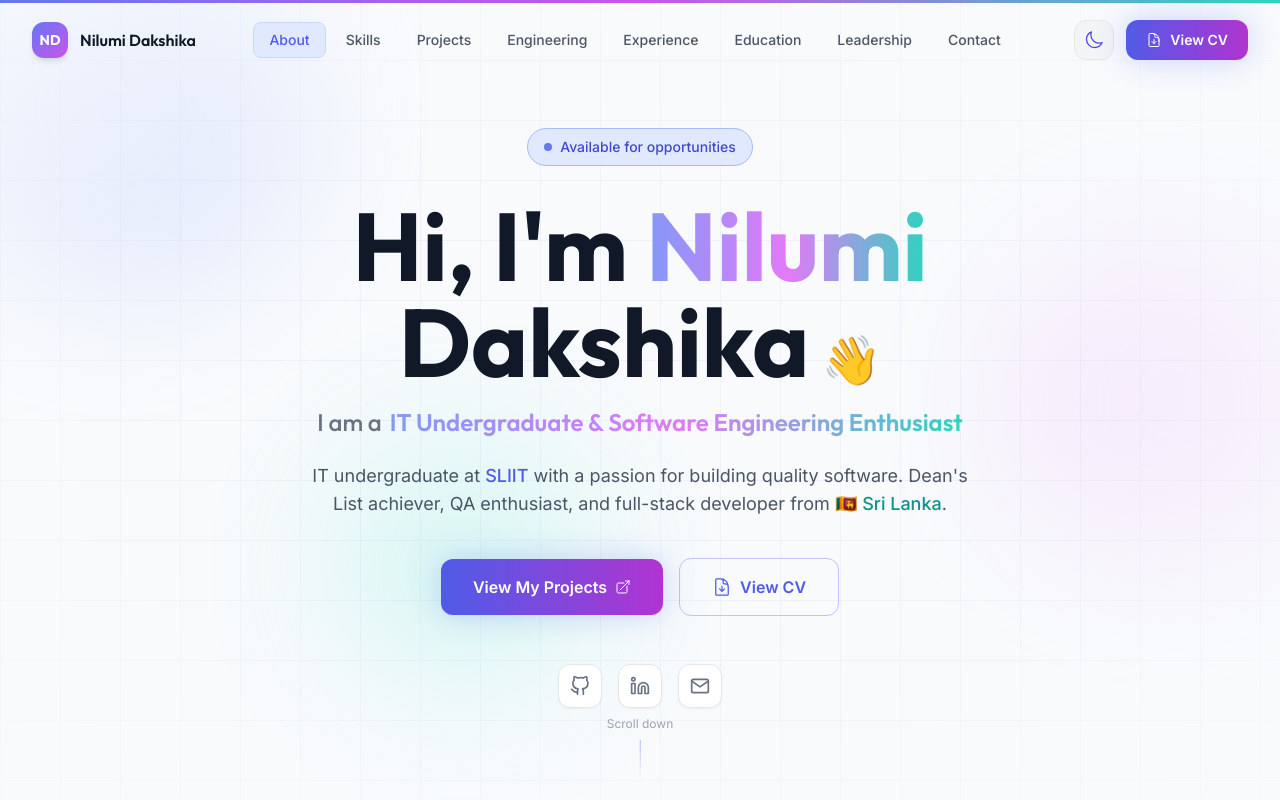
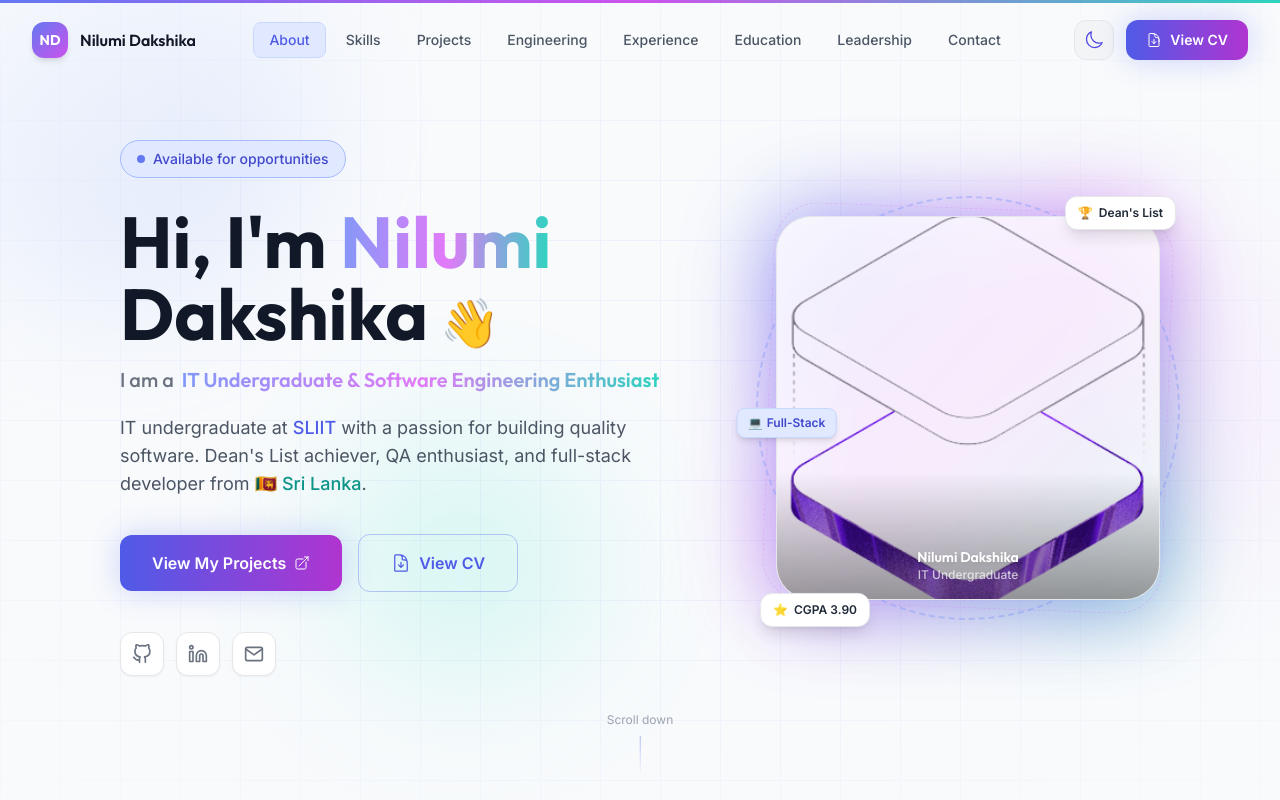
Before and after one commit to nilumi-d/Portfolio, a React (Vite) app: page / in a window 1280 px wide. Shown: the top 800 px of the page. Built offline with nearby package versions, Linux system fonts and the light colour scheme.

Commit message:
Add profile image to hero section

```diff
--- a/src/components/Hero.jsx
+++ b/src/components/Hero.jsx
@@ -2,6 +2,7 @@ import { motion } from 'framer-motion';
 import { ArrowTopRightOnSquareIcon, DocumentArrowDownIcon } from '@heroicons/react/24/outline';
 import { FiGithub, FiLinkedin, FiMail } from 'react-icons/fi';
 import { personal } from '../data/portfolioData';
+import heroImg from '../assets/hero.png';
 
 // Floating orb — adapts opacity per mode
 const FloatingOrb = ({ className, delay = 0 }) => (
@@ -18,9 +19,9 @@ export default function Hero() {
   };
 
   const socialLinks = [
-    { href: personal.github,          icon: FiGithub,   label: 'GitHub' },
-    { href: personal.linkedin,        icon: FiLinkedin, label: 'LinkedIn' },
-    { href: `mailto:${personal.email}`, icon: FiMail,   label: 'Email' },
+    { href: personal.github,            icon: FiGithub,   label: 'GitHub' },
+    { href: personal.linkedin,          icon: FiLinkedin, label: 'LinkedIn' },
+    { href: `mailto:${personal.email}`, icon: FiMail,     label: 'Email' },
   ];
 
   return (
@@ -31,7 +32,6 @@ export default function Hero() {
     >
       {/* ── Background layer ───────────────────────────────── */}
       <div className="absolute inset-0 pointer-events-none">
-        {/* Orbs — visible in dark, very subtle in light */}
         <FloatingOrb className="w-96 h-96 dark:bg-primary-700 bg-primary-300 dark:opacity-20 opacity-30 -top-20 -left-20" delay={0} />
         <FloatingOrb className="w-80 h-80 dark:bg-accent-700 bg-accent-300 dark:opacity-20 opacity-20 top-1/3 -right-10" delay={2} />
         <FloatingOrb className="w-64 h-64 dark:bg-teal-600 bg-teal-300 dark:opacity-15 opacity-20 bottom-20 left-1/4" delay={4} />
@@ -45,20 +45,22 @@ export default function Hero() {
             backgroundSize: '60px 60px',
           }}
         />
-
-        {/* Radial vignette — keeps text readable */}
         <div className="absolute inset-0 dark:bg-[radial-gradient(ellipse_at_center,transparent_40%,#080b14_100%)] bg-[radial-gradient(ellipse_at_center,transparent_40%,rgba(248,250,252,0.8)_100%)]" />
       </div>
 
       {/* ── Content ────────────────────────────────────────── */}
-      <div className="container-width section-padding flex flex-col items-center text-center relative z-10 pt-32 pb-24">
+      <div className="container-width section-padding relative z-10 pt-28 pb-24">
+        <div className="flex flex-col lg:flex-row items-center gap-14 lg:gap-20">
+
+          {/* ── LEFT: Text content ─────────────────────────── */}
+          <div className="flex-1 flex flex-col items-center lg:items-start text-center lg:text-left order-2 lg:order-1">
 
             {/* Status badge */}
             <motion.div
               initial={{ opacity: 0, y: 20 }}
               animate={{ opacity: 1, y: 0 }}
               transition={{ duration: 0.5 }}
-          className="inline-flex items-center gap-2 px-4 py-2 rounded-full mb-8
+              className="inline-flex items-center gap-2 px-4 py-2 rounded-full mb-7
                 dark:bg-primary-500/10 bg-primary-100 border dark:border-primary-500/20 border-primary-300
                 dark:text-primary-300 text-primary-700 text-sm font-medium"
             >
@@ -74,7 +76,7 @@ export default function Hero() {
               initial={{ opacity: 0, y: 30 }}
               animate={{ opacity: 1, y: 0 }}
               transition={{ duration: 0.7, delay: 0.1, ease: [0.22, 1, 0.36, 1] }}
-          className="font-display font-bold text-5xl sm:text-6xl md:text-7xl lg:text-8xl mb-4 leading-tight"
+              className="font-display font-bold text-5xl sm:text-6xl md:text-7xl mb-4 leading-tight"
             >
               <span className="dark:text-white text-gray-900">Hi, I'm </span>
               <span className="gradient-text">Nilumi</span>
@@ -95,7 +97,7 @@ export default function Hero() {
               initial={{ opacity: 0, y: 20 }}
               animate={{ opacity: 1, y: 0 }}
               transition={{ duration: 0.6, delay: 0.3 }}
-          className="mb-6 flex items-center gap-2 text-xl sm:text-2xl font-display font-medium"
+              className="mb-5 flex flex-wrap justify-center lg:justify-start items-center gap-2 text-lg sm:text-xl font-display font-medium"
             >
               <span className="dark:text-gray-400 text-gray-500">I am a</span>
               <span className="gradient-text font-semibold">IT Undergraduate &amp; Software Engineering Enthusiast</span>
@@ -106,7 +108,7 @@ export default function Hero() {
               initial={{ opacity: 0, y: 20 }}
               animate={{ opacity: 1, y: 0 }}
               transition={{ duration: 0.6, delay: 0.4 }}
-          className="max-w-2xl text-base sm:text-lg dark:text-gray-400 text-gray-600 leading-relaxed mb-10"
+              className="max-w-xl text-base sm:text-lg dark:text-gray-400 text-gray-600 leading-relaxed mb-9"
             >
               IT undergraduate at{' '}
               <span className="text-primary-600 dark:text-primary-400 font-medium">SLIIT</span>{' '}
@@ -120,7 +122,7 @@ export default function Hero() {
               initial={{ opacity: 0, y: 20 }}
               animate={{ opacity: 1, y: 0 }}
               transition={{ duration: 0.6, delay: 0.5 }}
-          className="flex flex-col sm:flex-row items-center gap-4 mb-12"
+              className="flex flex-col sm:flex-row items-center gap-4 mb-10"
             >
               <button
                 id="hero-view-projects"
@@ -147,7 +149,7 @@ export default function Hero() {
               initial={{ opacity: 0 }}
               animate={{ opacity: 1 }}
               transition={{ delay: 0.7 }}
-          className="flex items-center gap-4"
+              className="flex items-center gap-3"
             >
               {socialLinks.map(({ href, icon: Icon, label }) => (
                 <motion.a
@@ -170,13 +172,111 @@ export default function Hero() {
                 </motion.a>
               ))}
             </motion.div>
+          </div>
+
+          {/* ── RIGHT: Profile picture ──────────────────────── */}
+          <motion.div
+            initial={{ opacity: 0, x: 60, scale: 0.9 }}
+            animate={{ opacity: 1, x: 0, scale: 1 }}
+            transition={{ duration: 0.9, delay: 0.2, ease: [0.22, 1, 0.36, 1] }}
+            className="flex-shrink-0 order-1 lg:order-2 flex justify-center"
+          >
+            <div className="relative w-64 h-64 sm:w-80 sm:h-80 lg:w-96 lg:h-96">
+
+              {/* Outer glow pulse */}
+              <motion.div
+                animate={{ scale: [1, 1.08, 1], opacity: [0.4, 0.7, 0.4] }}
+                transition={{ duration: 4, repeat: Infinity, ease: 'easeInOut' }}
+                className="absolute inset-0 rounded-[2.5rem] bg-gradient-to-br from-primary-500 via-accent-500 to-teal-500 blur-2xl opacity-40"
+              />
+
+              {/* Slow-rotating dashed orbital ring */}
+              <motion.div
+                animate={{ rotate: 360 }}
+                transition={{ duration: 22, repeat: Infinity, ease: 'linear' }}
+                className="absolute -inset-5 rounded-full border-2 border-dashed dark:border-primary-500/30 border-primary-400/40"
+              />
+
+              {/* Counter-rotating ring (inner) */}
+              <motion.div
+                animate={{ rotate: -360 }}
+                transition={{ duration: 14, repeat: Infinity, ease: 'linear' }}
+                className="absolute -inset-2 rounded-[2.8rem] border border-dashed dark:border-accent-500/20 border-accent-400/30"
+              />
+
+              {/* Photo card */}
+              <div className="absolute inset-0 rounded-[2.2rem] overflow-hidden
+                dark:bg-[#0d1120]/80 bg-white/80 backdrop-blur-xl
+                border dark:border-white/10 border-gray-200
+                shadow-[0_20px_60px_rgba(100,120,242,0.25)] dark:shadow-[0_20px_80px_rgba(100,120,242,0.2)]"
+              >
+                <img
+                  src={heroImg}
+                  alt="Nilumi Dakshika — profile"
+                  className="w-full h-full object-cover"
+                  draggable={false}
+                />
+
+                {/* Subtle overlay gradient at bottom for text legibility */}
+                <div className="absolute inset-x-0 bottom-0 h-1/3 bg-gradient-to-t from-black/40 to-transparent" />
+
+                {/* Name tag at bottom of photo */}
+                <div className="absolute bottom-4 inset-x-4 flex flex-col items-center">
+                  <p className="font-display font-semibold text-white text-sm drop-shadow-md">
+                    {personal.name}
+                  </p>
+                  <p className="text-white/70 text-xs font-medium drop-shadow-sm">
+                    {personal.role}
+                  </p>
+                </div>
+              </div>
+
+              {/* Floating badge — top right */}
+              <motion.div
+                animate={{ y: [0, -10, 0] }}
+                transition={{ duration: 3.5, repeat: Infinity, ease: 'easeInOut' }}
+                className="absolute -top-5 -right-4 px-3 py-2 rounded-xl z-10
+                  dark:bg-[#0d1120] bg-white dark:border dark:border-white/10 border border-gray-200
+                  text-xs font-semibold dark:text-gray-200 text-gray-800 shadow-lg
+                  flex items-center gap-1.5"
+              >
+                🏆 <span>Dean's List</span>
+              </motion.div>
+
+              {/* Floating badge — bottom left */}
+              <motion.div
+                animate={{ y: [0, 10, 0] }}
+                transition={{ duration: 3.5, repeat: Infinity, ease: 'easeInOut', delay: 1 }}
+                className="absolute -bottom-5 -left-4 px-3 py-2 rounded-xl z-10
+                  dark:bg-[#0d1120] bg-white dark:border dark:border-white/10 border border-gray-200
+                  text-xs font-semibold dark:text-gray-200 text-gray-800 shadow-lg
+                  flex items-center gap-1.5"
+              >
+                ⭐ <span>CGPA 3.90</span>
+              </motion.div>
+
+              {/* Floating badge — left middle */}
+              <motion.div
+                animate={{ x: [0, -8, 0] }}
+                transition={{ duration: 4, repeat: Infinity, ease: 'easeInOut', delay: 0.5 }}
+                className="absolute top-1/2 -translate-y-1/2 -left-8 px-2.5 py-1.5 rounded-lg z-10
+                  dark:bg-primary-500/20 bg-primary-100 dark:border dark:border-primary-500/30 border border-primary-200
+                  text-xs font-semibold dark:text-primary-300 text-primary-700 shadow-md
+                  flex items-center gap-1"
+              >
+                💻 <span>Full-Stack</span>
+              </motion.div>
+            </div>
+          </motion.div>
+        </div>
+      </div>
 
       {/* Scroll indicator */}
       <motion.div
         initial={{ opacity: 0 }}
         animate={{ opacity: 1 }}
-          transition={{ delay: 1.2 }}
-          className="absolute bottom-8 left-1/2 -translate-x-1/2"
+        transition={{ delay: 1.4 }}
+        className="absolute bottom-8 left-1/2 -translate-x-1/2 z-10"
       >
         <motion.div
           animate={{ y: [0, 8, 0] }}
@@ -187,7 +287,6 @@ export default function Hero() {
           <div className="w-px h-10 bg-gradient-to-b from-primary-500/50 to-transparent" />
         </motion.div>
       </motion.div>
-      </div>
     </section>
   );
 }
```
Lines whose indentation alone changed are shown as unchanged.
